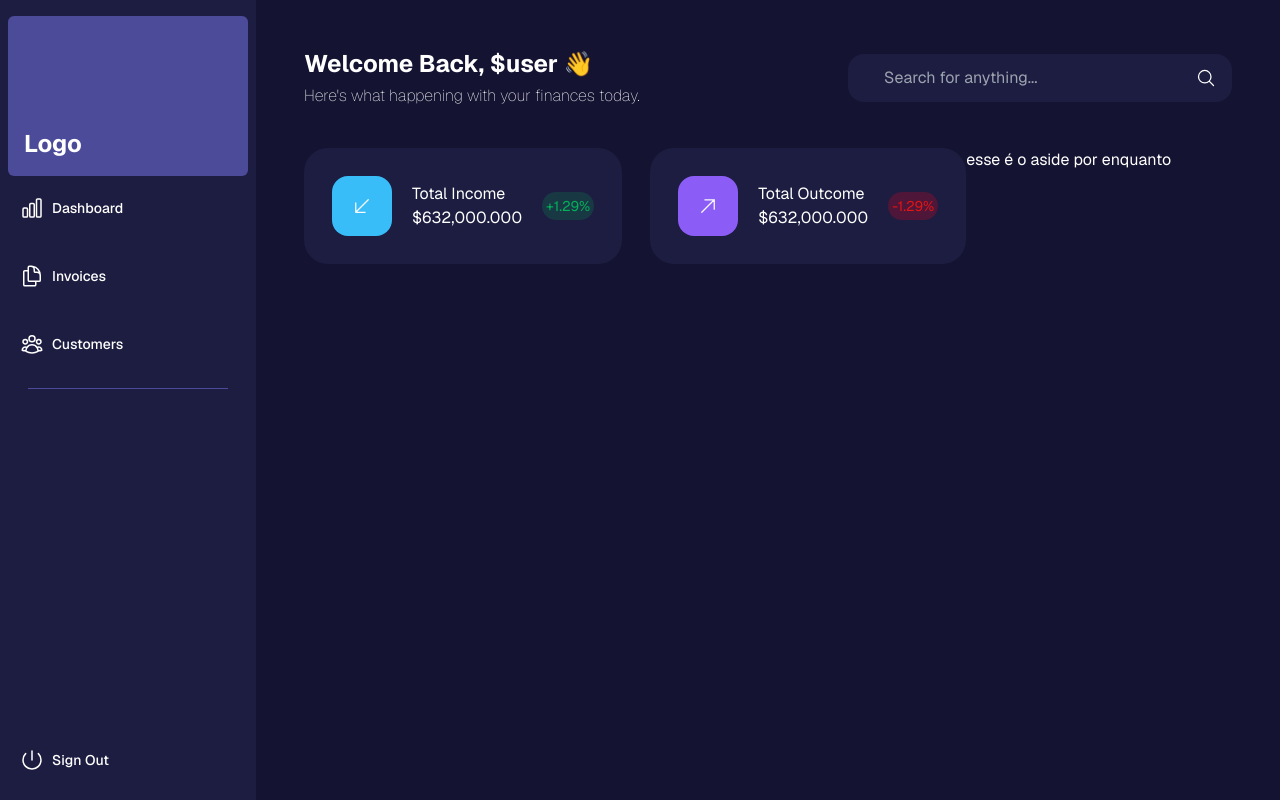
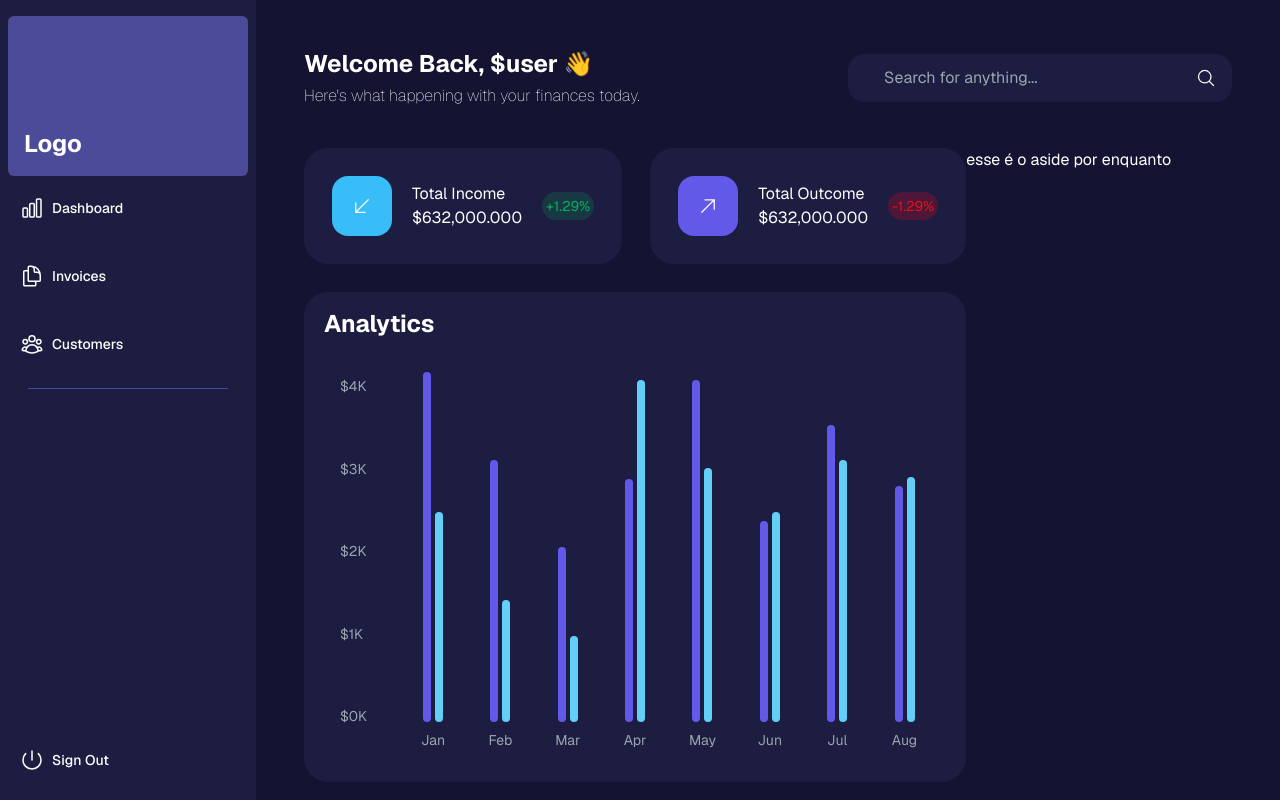
Before and after one commit to guusdias/mymoney, a Next.js app: page /dashboard in a window 1280 px wide. Built offline with nearby package versions, Linux system fonts and the light colour scheme.

Commit message:
fix: create chart base

```diff
--- a/app/dashboard/page.tsx
+++ b/app/dashboard/page.tsx
@@ -1,15 +1,19 @@
 import Header from "@/app/ui/dashboard/header";
 import Card from "@/app/ui/dashboard/card-totals";
+import AnalyticsChart from "@/app/ui/dashboard/chart";
 
 export default function Page() {
   return (
     <div className="flex flex-col gap-10">
       <Header />
       <section className="flex flex-grow flex-row">
-        <main className="flex-1">
+        <main className="flex flex-col flex-1 gap-7">
           <div className="card-container flex gap-7 flex-col md:flex-row">
             <Card type="income" amount={632000} percentageChange={1.29} />
             <Card type="outcome" amount={632000} percentageChange={-1.29} />
+          </div>
+          <div className="py-4 px-5 bg-darkPurple rounded-3xl">
+            <AnalyticsChart />
           </div>
         </main>
         <aside className="flex-0 w-5/12">esse é o aside por enquanto</aside>
--- a/app/lib/definitions.ts
+++ b/app/lib/definitions.ts
@@ -3,3 +3,9 @@ export type CardTotals = {
   TotalValue: number;
   percentage: number;
 };
+
+export type Revenue = {
+  month: string;
+  income: number;
+  outcome: number;
+};
--- /dev/null
+++ b/app/lib/utils.ts
@@ -0,0 +1,15 @@
+import { Revenue } from "./definitions";
+
+export const generateYAxis = (revenue: Revenue[]) => {
+  // Calculate what labels we need to display on the y-axis
+  // based on highest record and in 1000s
+  const yAxisLabels = [];
+  const highestRecord = Math.max(...revenue.map((month) => month.income));
+  const topLabel = Math.ceil(highestRecord / 10000) * 10000;
+
+  for (let i = topLabel; i >= 0; i -= 10000) {
+    yAxisLabels.push(`$${i / 10000}K`);
+  }
+
+  return { yAxisLabels, topLabel };
+};
--- a/app/ui/dashboard/card-totals.tsx
+++ b/app/ui/dashboard/card-totals.tsx
@@ -12,11 +12,11 @@ interface CardProps {
 
 export default function Card({ type, amount, percentageChange }: CardProps) {
   const isIncome = type === "income";
-  const color = isIncome ? "#38BDF8" : "#8B5CF6";
+  const color = isIncome ? "#38BDF8" : "#6359E9";
   const changeColor = isIncome ? "#02B15A " : "#E41414";
   const bg = isIncome ? "#05994f39" : "#eb001b3d";
   return (
-    <div className="bg-darkPurple p-7 flex items-center justify-between rounded-3xl">
+    <div className="bg-darkPurple p-7 flex items-center justify-between rounded-3xl w-full">
       <div className="flex items-center">
         <div
           className="rounded-2xl p-5"
--- /dev/null
+++ b/app/ui/dashboard/chart.tsx
@@ -0,0 +1,72 @@
+"use client";
+import { generateYAxis } from "@/app/lib/utils";
+import { ResponsiveBar } from "@nivo/bar";
+
+const data = [
+  { month: "Jan", income: 40000, outcome: 24000 },
+  { month: "Feb", income: 30000, outcome: 13980 },
+  { month: "Mar", income: 20000, outcome: 9800 },
+  { month: "Apr", income: 27800, outcome: 39080 },
+  { month: "May", income: 39080, outcome: 29080 },
+  { month: "Jun", income: 23000, outcome: 24000 },
+  { month: "Jul", income: 34000, outcome: 30000 },
+  { month: "Aug", income: 27000, outcome: 28000 },
+];
+
+export default function AnalyticsChart() {
+  const revenue = data;
+
+  const chartHeight = 350;
+  // NOTE: Uncomment this code in Chapter 7
+
+  const { yAxisLabels, topLabel } = generateYAxis(revenue);
+
+  if (!revenue || revenue.length === 0) {
+    return <p className="mt-4 text-gray-400">No data available.</p>;
+  }
+
+  return (
+    <div className="w-full md:col-span-4">
+      <h2 className={`font-bold mb-4 text-xl md:text-2xl`}>Analytics</h2>
+      {/* NOTE: Uncomment this code in Chapter 7 */}
+
+      <div className="rounded-xl bg-darkPurple p-4">
+        <div className="sm:grid-cols-9 mt-0 grid grid-cols-12 items-end gap-2 rounded-md bg-darkPurple p-0 md:gap-4">
+          <div
+            className="mb-6 hidden flex-col justify-between text-sm text-gray-400 sm:flex"
+            style={{ height: `${chartHeight}px` }}
+          >
+            {yAxisLabels.map((label) => (
+              <p key={label}>{label}</p>
+            ))}
+          </div>
+
+          {revenue.map((month) => (
+            <div
+              key={month.month}
+              className="flex flex-col items-center  gap-2"
+            >
+              <div className="flex flex-row items-end gap-1">
+                <div
+                  className="w-2 rounded-md bg-lighterPurple"
+                  style={{
+                    height: `${(chartHeight / topLabel) * month.income}px`,
+                  }}
+                ></div>
+                <div
+                  className="w-2 rounded-md bg-bluePool"
+                  style={{
+                    height: `${(chartHeight / topLabel) * month.outcome}px`,
+                  }}
+                ></div>
+              </div>
+              <p className="-rotate-90 text-sm text-gray-400 sm:rotate-0">
+                {month.month}
+              </p>
+            </div>
+          ))}
+        </div>
+      </div>
+    </div>
+  );
+}
--- a/next.config.mjs
+++ b/next.config.mjs
@@ -1,4 +1,14 @@
 /** @type {import('next').NextConfig} */
-const nextConfig = {};
+const nextConfig = {
+  webpack: (config) => {
+    config.resolve.fallback = {
+      ...config.resolve.fallback,
+      fs: false,
+      path: false,
+      os: false,
+    };
+    return config;
+  },
+};
 
 export default nextConfig;
--- a/tailwind.config.ts
+++ b/tailwind.config.ts
@@ -18,6 +18,7 @@ const config: Config = {
         darkerPurple: "#141332",
         purple: "#4B4B99",
         lighterPurple: "#6359E9",
+        bluePool: "#64CFF6",
       },
     },
   },
```
Also changed, not shown: package.json (+10 -8 lines), 1 other file (tests, documents, lock files or other folders).
